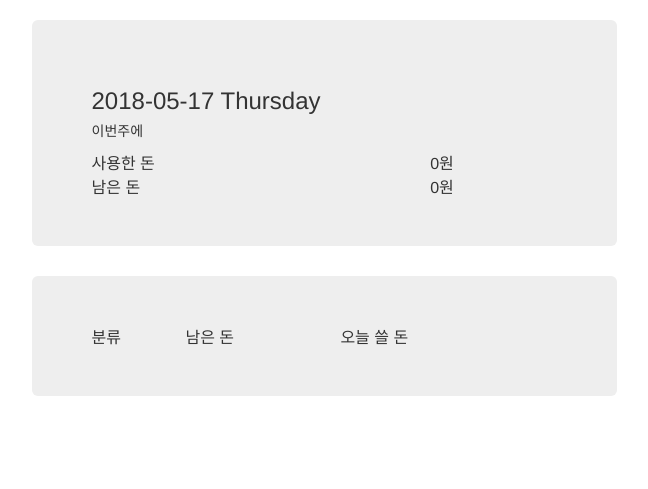
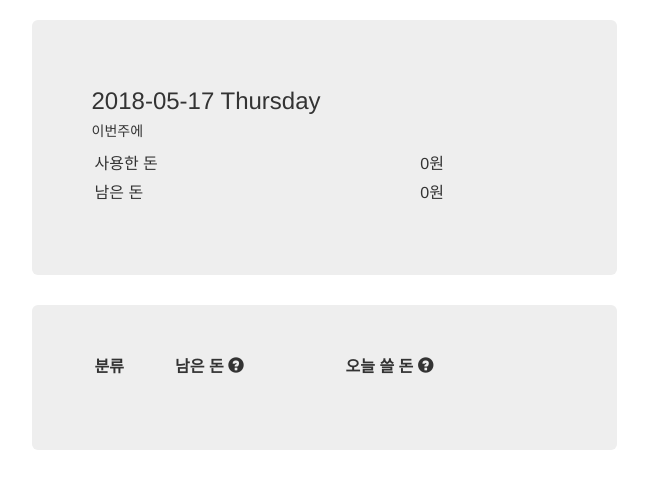
Before and after one commit to ox1230/capl, a Django app: page /main/ in a window 1280 px wide. Shown: the part 52-541 px from the top of the page, without its empty margins (316-964 px from the left). Run offline with Django 3.2, Linux system fonts and the light colour scheme; data that the repository does not hold is empty; some libraries are stand-ins or nearby versions.

Commit message:
설명 추가 + 디자인 수정

```diff
--- a/main/forms.py
+++ b/main/forms.py
@@ -19,7 +19,7 @@ class HistoryForm(forms.models.ModelForm):
             'category': forms.fields.Select(
                 attrs = {
                      'id' : "history_category_inputBox",
-                     'class' : "form-control input",
+                     'class' : "form-control input-xs",
                 }
             ),
             'name' : forms.fields.TextInput(
--- /dev/null
+++ b/main/static/css/table-borderless.css
@@ -0,0 +1,13 @@
+.table-borderless > tbody > tr > td,
+.table-borderless > tbody > tr > th,
+.table-borderless > tfoot > tr > td,
+.table-borderless > tfoot > tr > th,
+.table-borderless > thead > tr > td,
+.table-borderless > thead > tr > th {
+    border: none;
+    padding: 3px;
+
+}
+.table-borderless > thead{
+    font-weight:bold;
+}
--- a/main/static/js/add_history.js
+++ b/main/static/js/add_history.js
@@ -18,4 +18,10 @@ $(document).ready(function(){
     //나만의 할부에 있는 기본값제거
     $("#history_halbu_week_inputBox").removeAttr("value");
 
+    // 나만의 할부 설명을 위한 html추가
+    var explain_title = "'나만의 할부를 적용하면 물건 값을 이번주에 모두 지불한게 아니라 여러 주에 걸쳐 지불한 것으로 처리할 수 있습니다.'";
+    var  data_content = "'예를 들어 교통카드에 1만원을 충전해 4주간 사용한다면,\n나만의 할부 4주를 적용해 각 주에 교통비로 2500원을 사용했다고 할 수 있습니다.'";
+    $("[for='history_halbu_week_inputBox']").append(
+        '<span class="glyphicon glyphicon-question-sign" data-toggle="popover" data-placement="top" title =' +
+         explain_title + 'data-content = ' + data_content +'></span>');
 });
--- a/main/templates/base.html
+++ b/main/templates/base.html
@@ -21,10 +21,9 @@
 
                 <a class="navbar-brand" id= "main_menu" href="{% url 'main' %}">CASH PLANNER</a>
                 <a id = "add_history_menu"  href = "{% url 'add_history' %}"
-                    role ="button" class ="btn btn-default ">바로기록</a>
+                    role ="button" class ="btn btn-default btm-sm">바로기록</a>
                 <a id = "reset_menu"  href = "{% url 'reset' %}"
-                    role ="button" class ="btn btn-danger">DB리셋</a>
-
+                    role ="button" class ="btn btn-danger btm-sm">DB리셋</a>
                 <button type = "button" class= "navbar-toggle btn-info"
                 data-toggle = "collapse" data-target ="#top-menu-collapse" >
                     <span class="icon-bar"></span>
--- a/main/templates/home.html
+++ b/main/templates/home.html
@@ -1,14 +1,19 @@
 {% extends "base.html" %}
 
 {% block title %}
-주머니 상황
+이번주 상황
 {% endblock title %}
+
+{% block add_on_source %}
+<link rel="stylesheet" href="/static/css/table-borderless.css">
+{% endblock %}
+
 
 {%block first_row_block%}
 <h3>{{today_date}}</h3>
 <h5>이번주에</h5>
 <div class = "text-center">
-    <table id = "present_box" class = "col-xs-12 table-hober">
+    <table id = "present_box" class = "col-xs-12 table table-borderless">
         <tr id = "total_sum"><td>사용한 돈</td><td>{{total_sum}}원 </td></tr>
         <tr id = "residual"><td>남은 돈</td><td>{{residual}}원</td></tr>
     </table>
@@ -16,8 +21,16 @@
 {%endblock first_row_block %}
 
 {%block second_row_block%}
-<table id = "detail_box" class = "col-xs-12 table-hober">
-    <tr><td>분류</td><td>남은 돈</td><td>오늘 쓸 돈</td></tr>
+<table id = "detail_box" class = "col-xs-12 table table-borderless">
+    <thead>
+        <th>분류</th>
+        <th>남은 돈 <span class="glyphicon glyphicon-question-sign" data-toggle="popover" data-placement="top"
+            title="Cash Planner에서는 각 분류별로 소비 목표를 정합니다. '남은 돈'은 소비 목표에서 이번주에 쓴 돈을 빼고 남은 돈을 의미합니다."
+            data-content= "현재 각 분류별 목표는 10만원으로 설정되어 있습니다. 분류별 설정 기능은 추가 예정입니다."></span></th>
+
+        <th>오늘 쓸 돈 <span class="glyphicon glyphicon-question-sign" data-toggle="popover" data-placement="top"
+            title="'오늘 쓸 돈'은 이번주 소비 목표를 달성하려면 하루에 얼마씩 써야 하는 지 표시합니다."></span></th>
+    </thead>
 {% for cate_info in list_of_category_info %}
     <tr id = {{ cate_info.name }}><td>{{cate_info.name }}</td><td>{{ cate_info.resid }}원</td>
         <td>{{ cate_info.for_day }}원</td></tr>
```
Also changed, not shown: main/templates/show_history.html (+35 -20 lines).
